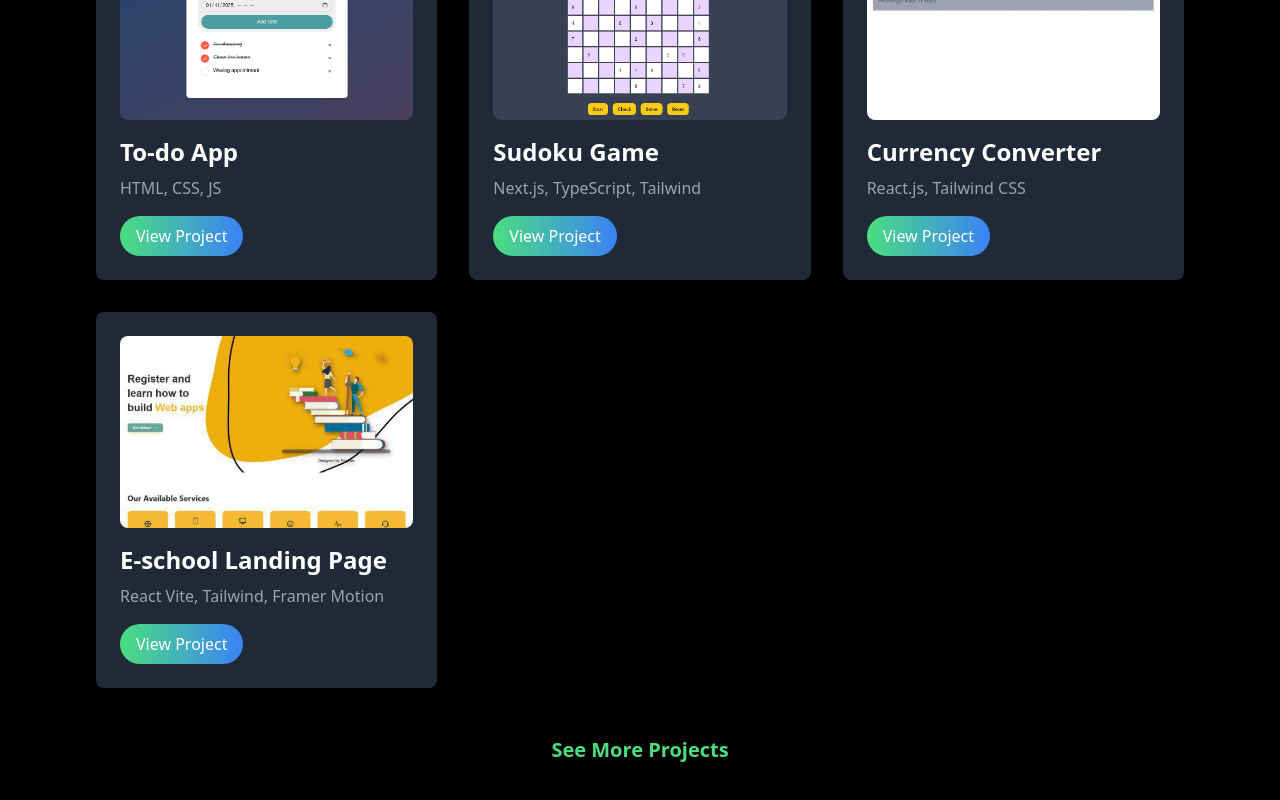
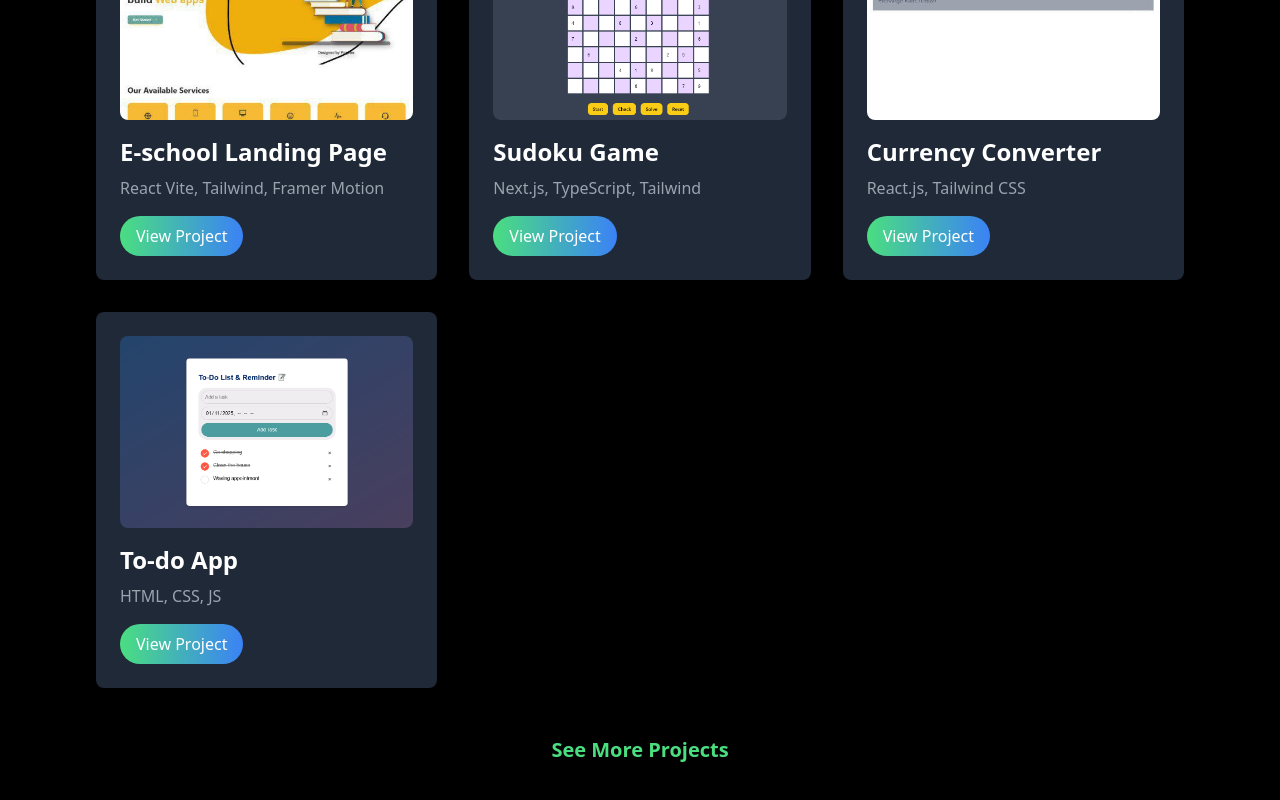
Before and after one commit to T0nia/t0nia-portfolio, a React (Vite) app: page / in a window 1280 px wide. Shown: the part 2168-2968 px from the top of the page. Built offline with nearby package versions, Linux system fonts and the light colour scheme.

Commit message:
relocated the new project

```diff
--- a/src/components/Projects.jsx
+++ b/src/components/Projects.jsx
@@ -5,14 +5,14 @@ import codeVibe from "../assets/codeVibe.jpg"
 import sudokuImg from "../assets/sudokuImg.png";
 
 const projects = [
-
   {
     id: 1,
-    name: "To-do App",
-    technologies: "HTML, CSS, JS",
-    image: todoImage,
-    url: "https://dynamic-todo-app-t0nias-projects.vercel.app/",
+    name: "E-school Landing Page",
+    technologies: "React Vite, Tailwind, Framer Motion",
+    image: codeVibe,
+    url: "https://codevibe-t0nias-projects.vercel.app/",
   },
+
   {
     id: 2,
     name: "Sudoku Game",
@@ -20,6 +20,7 @@ const projects = [
     image: sudokuImg,
     url: "https://sudoku-game-drab.vercel.app/",
   },
+
   {
     id: 3,
     name: "Currency Converter",
@@ -27,13 +28,15 @@ const projects = [
     image: convImage,
     url: "https://basic-currency-converter.vercel.app/",
   },
+
   {
     id: 4,
-    name: "E-school Landing Page",
-    technologies: "React Vite, Tailwind, Framer Motion",
-    image: codeVibe,
-    url: "https://codevibe-t0nias-projects.vercel.app/",
+    name: "To-do App",
+    technologies: "HTML, CSS, JS",
+    image: todoImage,
+    url: "https://dynamic-todo-app-t0nias-projects.vercel.app/",
   },
+
 
   // {
   //   id: 5,
```
